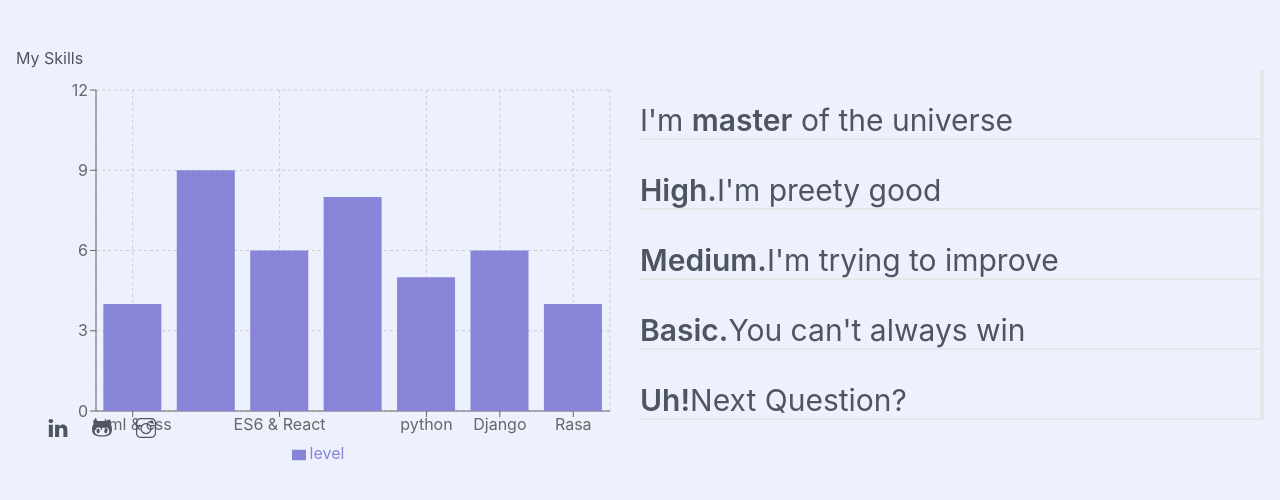
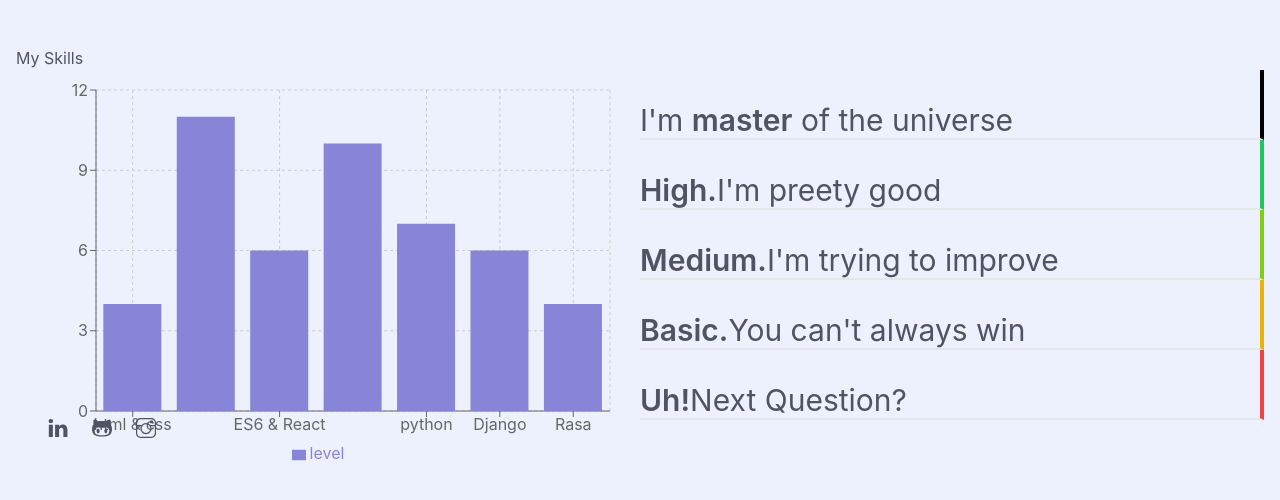
Before and after one commit to mobrilzAkshat/portfolio, a React (Vite) app: page / in a window 1280 px wide. Shown: the part 1814-2314 px from the top of the page. Built offline with nearby package versions, Linux system fonts and the light colour scheme.

Commit message:
design of bar chart changed

```diff
--- a/src/component/carousel/SkillsBarChart.tsx
+++ b/src/component/carousel/SkillsBarChart.tsx
@@ -11,10 +11,10 @@ import {
 
 const data = [
   { name: "html & css", level: 4 },
-  { name: "javascript", level: 9 },
+  { name: "javascript", level: 11 },
   { name: "ES6 & React", level: 6 },
-  { name: "Node.js and Express.js", level: 8 },
-  { name: "python", level: 5 },
+  { name: "Node.js and Express.js", level: 10 },
+  { name: "python", level: 7 },
   { name: "Django", level: 6 },
   { name: "Rasa", level: 4 },
 ];
@@ -40,11 +40,11 @@ const SkillsBarChart = () => {
         </div>
         <div className="flex-1">
           <ol>
-            <li className="border-b-2 text-3xl border-r-black-500 border-r-4 pt-8">I'm <span className="font-semibold">master</span> of the universe</li>
-            <li className="border-b-2 text-3xl border-r-black-500 border-r-4 pt-8"><span className="font-semibold">High.</span>I'm preety good</li>
-            <li className="border-b-2 text-3xl border-r-black-500 border-r-4 pt-8"><span className="font-semibold">Medium.</span>I'm trying to improve</li>
-            <li className="border-b-2 text-3xl border-r-black-500 border-r-4 pt-8"><span className="font-semibold">Basic.</span>You can't always win</li>
-            <li className="border-b-2 text-3xl border-r-black-500 border-r-4 pt-8"><span className="font-semibold">Uh!</span>Next Question?</li>
+            <li className="border-b-2 text-3xl border-r-black border-r-4 pt-8">I'm <span className="font-semibold">master</span> of the universe</li>
+            <li className="border-b-2 text-3xl border-r-green-500 border-r-4 pt-8"><span className="font-semibold">High.</span>I'm preety good</li>
+            <li className="border-b-2 text-3xl border-r-lime-500 border-r-4 pt-8"><span className="font-semibold">Medium.</span>I'm trying to improve</li>
+            <li className="border-b-2 text-3xl border-r-yellow-500 border-r-4 pt-8"><span className="font-semibold">Basic.</span>You can't always win</li>
+            <li className="border-b-2 text-3xl border-r-red-500 border-r-4 pt-8"><span className="font-semibold">Uh!</span>Next Question?</li>
           </ol>
         </div>
       </div>
```
